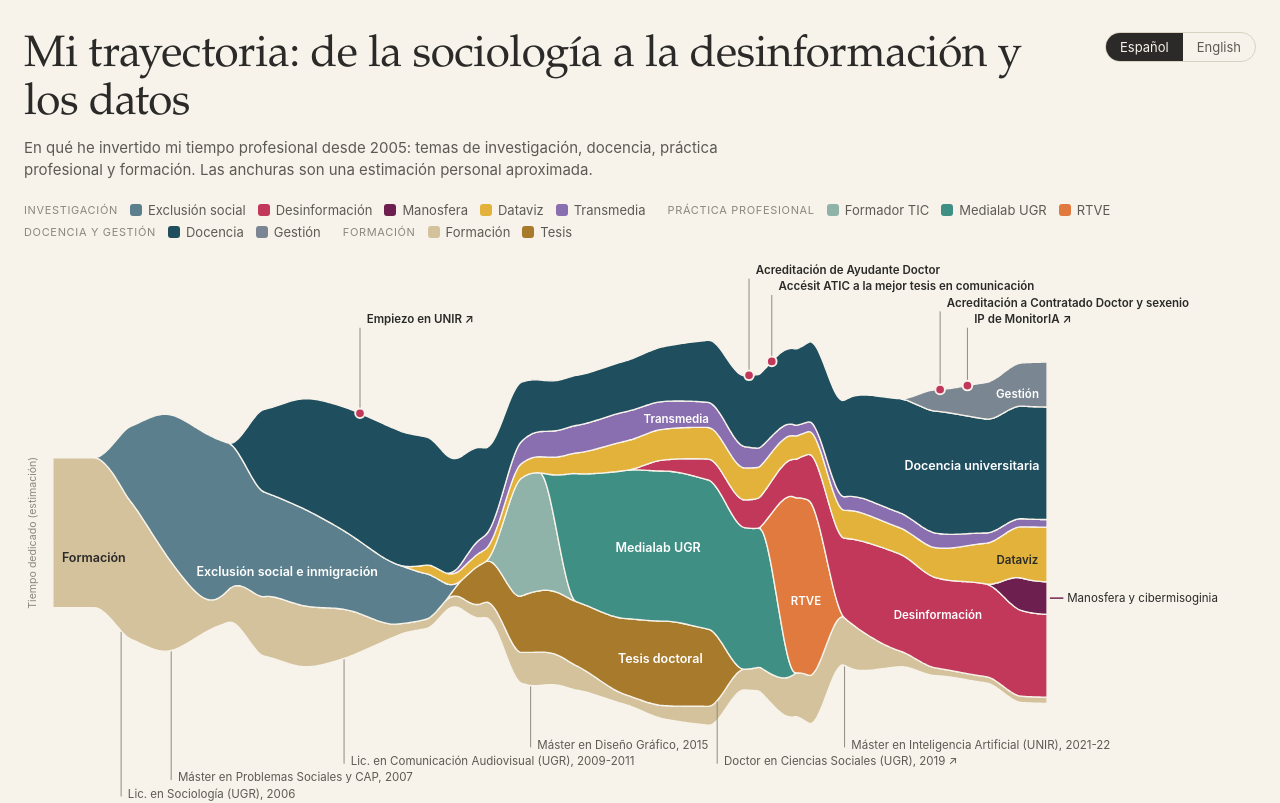
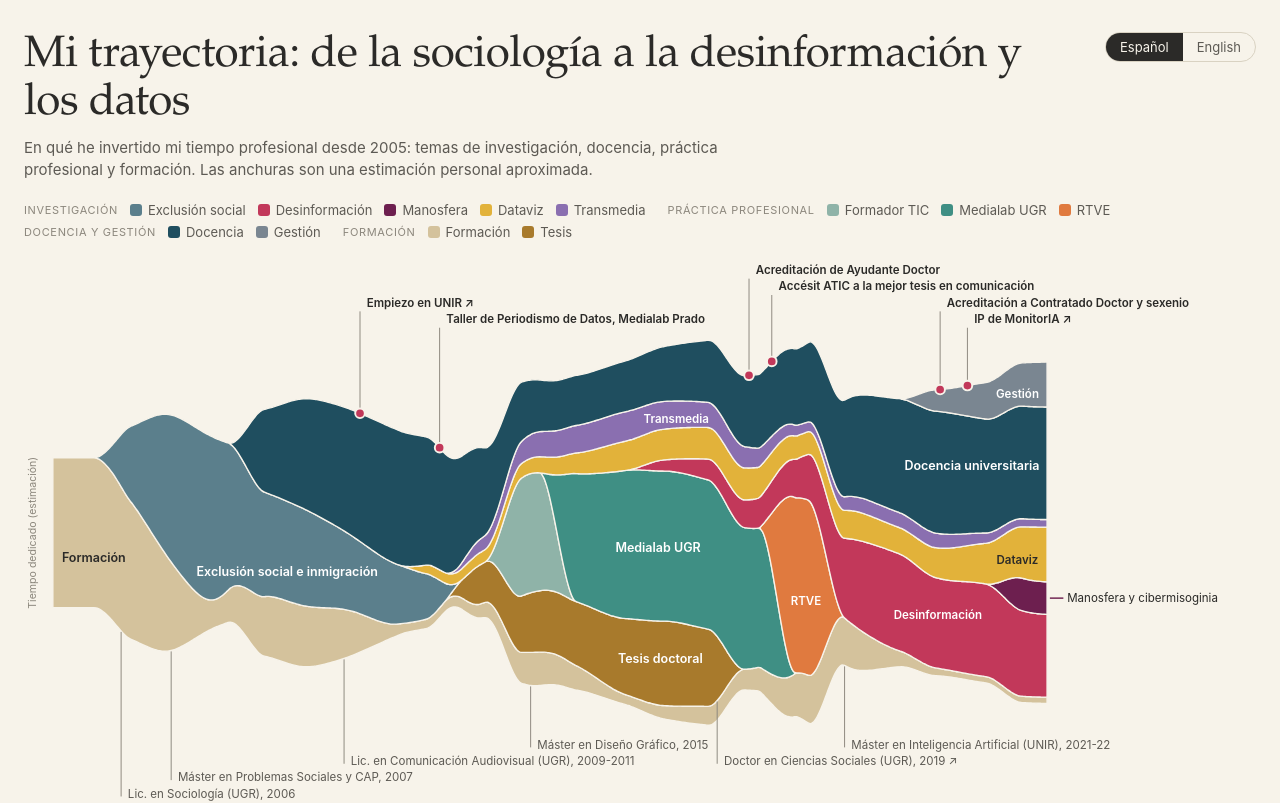
Before and after one commit to javicanton/steamgraph-cv, a plain HTML site: page index.html in a window 1280 px wide. Shown: the top 803 px of the page. Drawn offline with nearby package versions, Linux system fonts and the light colour scheme.

Commit message:
Hito 2013: Taller de Periodismo de Datos, Medialab Prado
Co-Authored-By: Claude Fable 5.2 <noreply@anthropic.com>
Claude-Session: https://claude.ai/code/session_01DfVyMKqqnurmCvhyE7qnXV

```diff
--- a/index.html
+++ b/index.html
@@ -211,6 +211,7 @@ const DATA = {
   // Hitos sobre el gráfico.
   hitos: [
     { x: 2011.75, texto: { es: "Empiezo en UNIR", en: "Joined UNIR" }, url: "https://www.unir.net/" },
+    { x: 2013.5, texto: { es: "Taller de Periodismo de Datos, Medialab Prado", en: "Data Journalism Workshop, Medialab Prado (Madrid)" } },
     { x: 2020.3, texto: { es: "Acreditación de Ayudante Doctor", en: "Accredited as Assistant Professor (ANECA)" } },
     { x: 2020.8, texto: { es: "Accésit ATIC a la mejor tesis en comunicación", en: "ATIC runner-up award, best communication thesis" } },
     { x: 2024.5, texto: { es: "Acreditación a Contratado Doctor y sexenio", en: "Accredited as Associate Professor (ANECA), first research sexenio" } },
```
Also changed, not shown: vista-previa.png.
